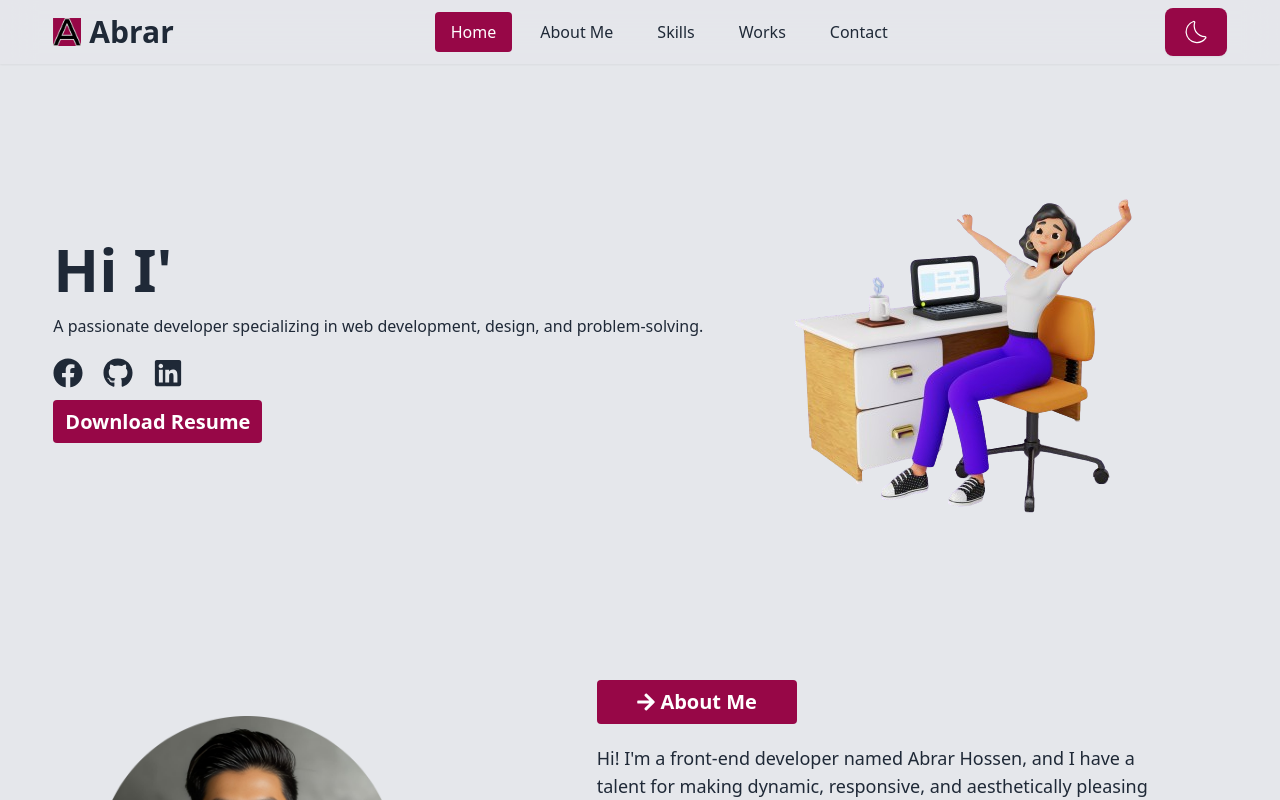
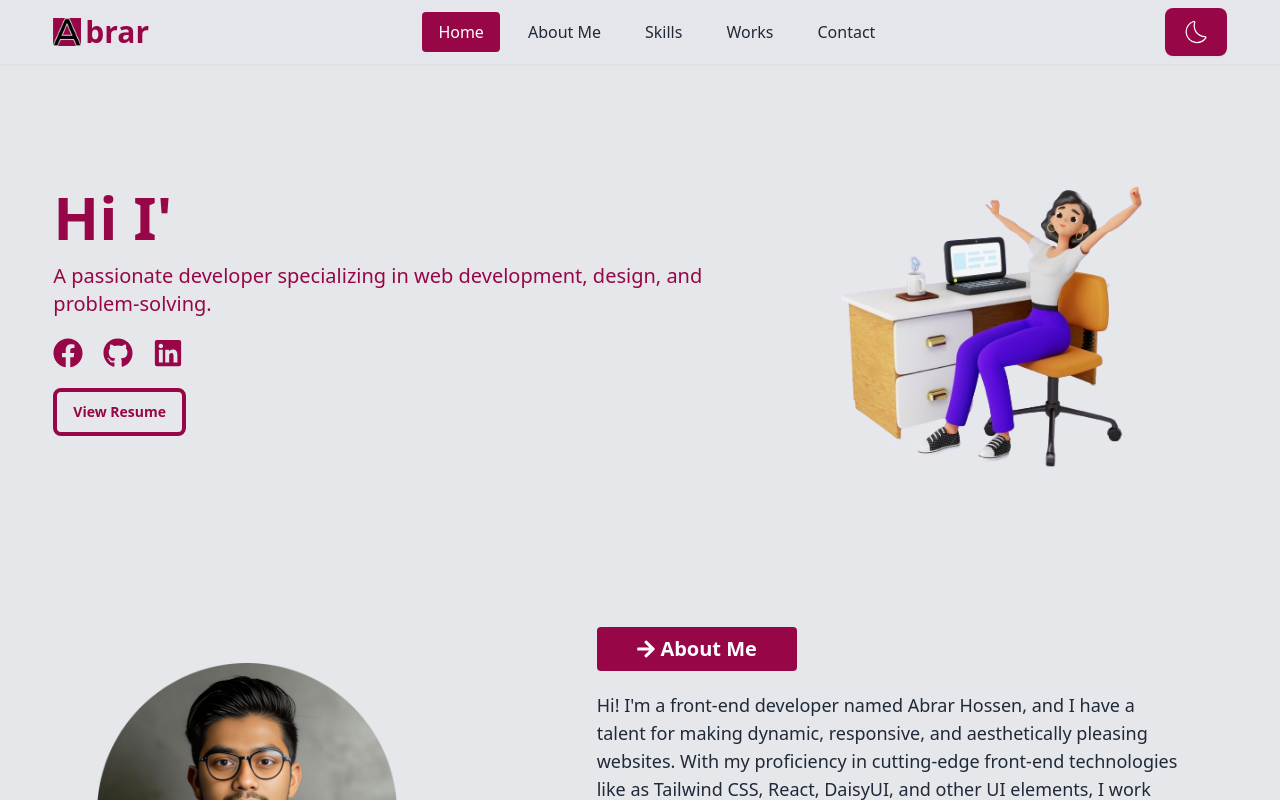
Before and after one commit to im-AbrarHossen/Portfolio, a React (Vite) app: page / in a window 1280 px wide. Shown: the top 800 px of the page. Built offline with nearby package versions, Linux system fonts and the light colour scheme; no server answers.

Commit message:
Basic Change

```diff
--- a/src/components/Banner.jsx
+++ b/src/components/Banner.jsx
@@ -1,29 +1,27 @@
 import Typewriter from 'typewriter-effect';
 import HiImage from "../assets/images/Hi.png"
 import { FaFacebook, FaGithub, FaLinkedin } from 'react-icons/fa';
-import Resume from "../assets/PDF-files/resume.pdf";
-
 const Banner = () => {
     return (
         <div className='pt-[80px]'>
             <section className='w-11/12 mx-auto flex lg:flex-row flex-col items-center justify-between'>
                 <div>
-                    <h1 className='text-[60px] font-bold dark:text-white'>
+                    <h1 className='text-[60px] font-bold text-[#970747]'>
                         <Typewriter
                             options={{
-                                strings: [`Hi I'm Abrar`],
+                                strings: [`Hi I'm Abrar Hossen`],
                                 autoStart: true,
                                 loop: true,
                             }}
                         />
                     </h1>
-                    <p className='dark:text-white'>A passionate developer specializing in web development, design, and problem-solving.</p>
-                    <div className="flex items-center gap-5 text-3xl my-5 dark:text-white">
-                        <a href="https://www.facebook.com/abrarhossen273" target="_blank"><FaFacebook></FaFacebook></a>
-                        <a href="https://github.com/im-AbrarHossen" target="_blank"><FaGithub></FaGithub></a>
-                        <a href="https://www.linkedin.com/in/im-AbrarHossen" target="_blank"><FaLinkedin></FaLinkedin></a>
+                    <p className='text-[#970747] text-xl'>A passionate developer specializing in web development, design, and problem-solving.</p>
+                    <div className="flex items-center gap-5 text-3xl my-5 text-[#970747]">
+                        <a className='hover:border-[#970747] hover:border-2 hover:rounded-full hover:p-1' href="https://www.facebook.com/abrarhossen273" target="_blank"><FaFacebook></FaFacebook></a>
+                        <a className='hover:border-[#970747] hover:border-2 hover:rounded-full hover:p-1' href="https://github.com/im-AbrarHossen" target="_blank"><FaGithub></FaGithub></a>
+                        <a className='hover:border-[#970747] hover:border-2 hover:rounded-full hover:p-1' href="https://www.linkedin.com/in/im-AbrarHossen" target="_blank"><FaLinkedin></FaLinkedin></a>
                     </div>
-                    <a href={Resume} className='px-3 py-2 bg-[#970747] text-xl font-bold text-white rounded hover:bg-[#c93f7d]' download="Abrar_Hossen_Resume.pdf">Download Resume</a>
+                    <a href="https://drive.google.com/file/d/1_dWKK-6PHHFgtxU8x660nOIGrXHvYE3d/view?usp=sharing" className='btn btn-outline text-[#970747] font-bold border-[#970747] border-4 hover:border-none hover:bg-[#970747]' target='_blank'>View Resume</a>
                 </div>
                 <div>
                     <img src={HiImage} alt="" />
--- a/src/components/Navbar.jsx
+++ b/src/components/Navbar.jsx
@@ -58,9 +58,9 @@ const Navbar = () => {
                         </ul>
                     </details>
                 </div>
-                <div className="text-3xl font-extrabold flex items-center gap-2">
+                <div className="text-3xl font-extrabold flex items-center gap-1">
                     <img className="w-7" src={Logo} alt="" />
-                    <h1>Abrar</h1>
+                    <h1 className="text-[#970747]">brar</h1>
                 </div>
                 <div className="lg:flex items-center gap-3 hidden">
                     <NavLink
--- a/src/components/WorkSection.jsx
+++ b/src/components/WorkSection.jsx
@@ -19,10 +19,10 @@ const WorkSection = () => {
             </button>
             <div className="grid lg:grid-cols-3 grid-cols-1 gap-5">
                 {works.map(work => (
-                    <div key={work._id} className="border p-4 rounded-lg shadow-md flex flex-col items-center">
-                        <img src={work.image} alt={work.name} className="w-full h-48 object-cover rounded-md" />
+                    <div key={work._id} className="border rounded-lg shadow-md flex flex-col items-center">
+                        <img src={work.image} alt={work.name} className="w-full h-48 object-cover rounded-t-lg" />
                         <h2 className="text-xl font-semibold mt-3 dark:text-white">{work.name}</h2>
-                        <Link to={`/works/${work._id}`} className="mt-3 px-4 py-2 bg-[#970747] text-white rounded">
+                        <Link to={`/works/${work._id}`} className="my-3 btn bg-[#970747] text-white">
                             View Details
                         </Link>
                     </div>
```
Also changed, not shown: src/index.css (line endings or trailing spaces), 1 other file (tests, documents, lock files or other folders).
